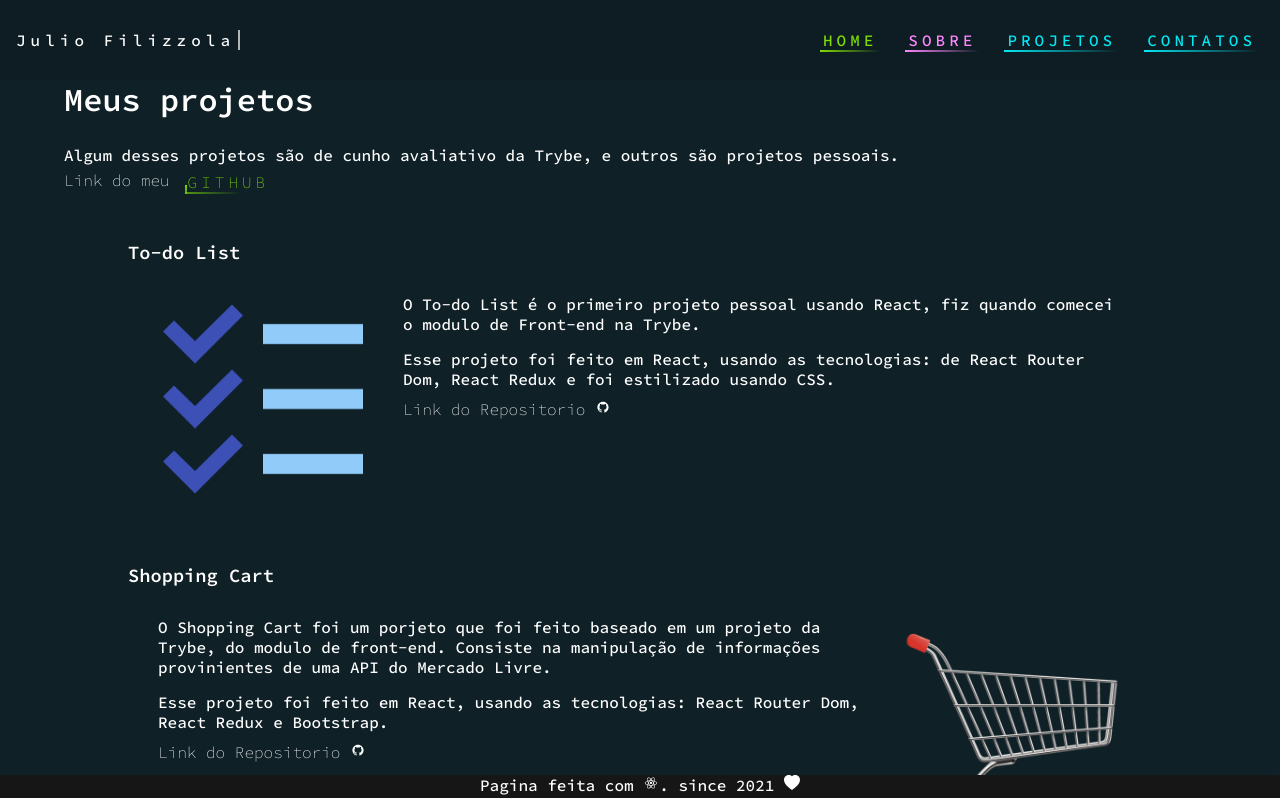
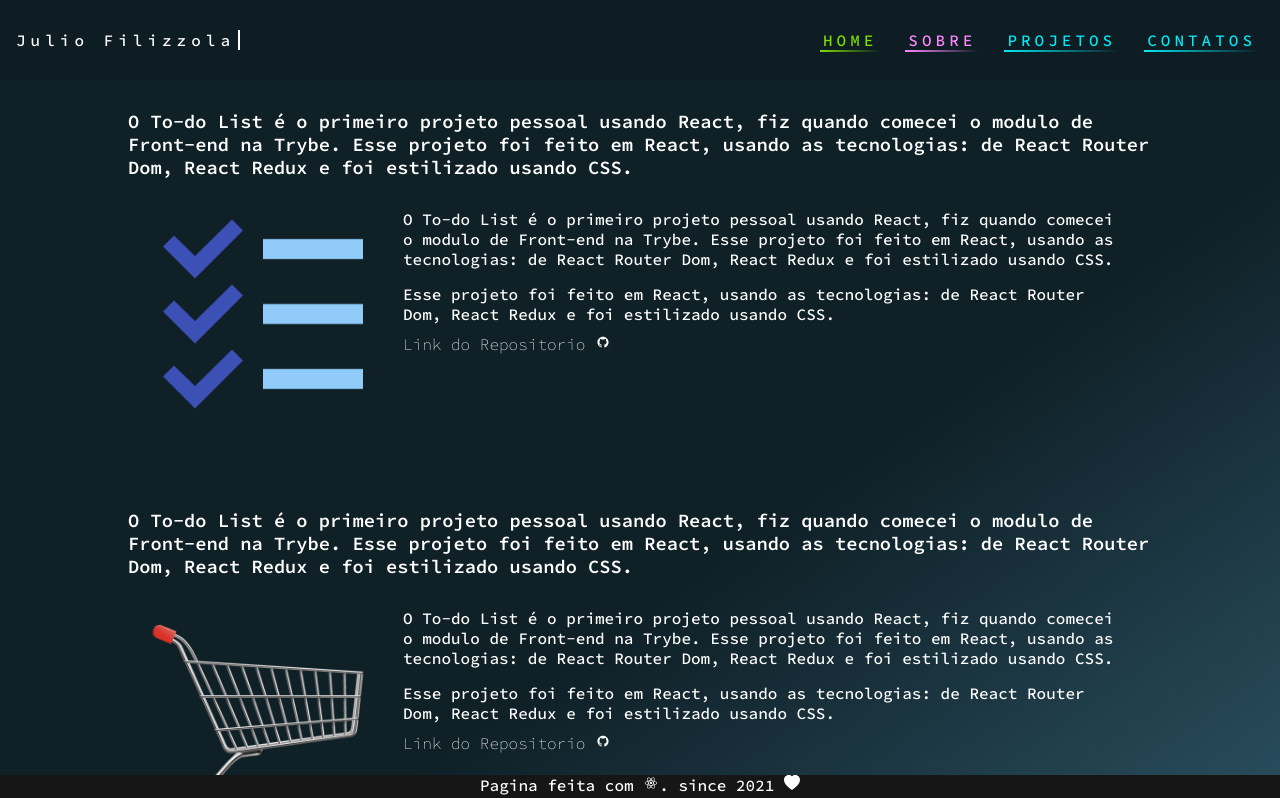
Before and after one commit to juliofilizzola/juliofilizzola-portfolio, a React (Create React App) app: page /projects in a window 1280 px wide. Shown: the top 798 px of the page. Built offline with nearby package versions, Linux system fonts and the light colour scheme.

Commit message:
⚡️ :Modificando page Projects para pegar o json

```diff
--- a/src/pages/Projects.tsx
+++ b/src/pages/Projects.tsx
@@ -1,31 +1,61 @@
 import React from 'react';
 import { DiGithubBadge } from 'react-icons/di';
 import { useLocation } from 'react-router-dom';
-import Todo from '../image/todoList.png';
+// import Todo from '../image/todoList.png';
 // import ProjectsImg from '../image/project.png';
-import Avenges from "../image/avengers.png";
-import logo from "../image/logo.svg";
-import shoppingCart from "../image/shopping-cart.png";
+// import Avenges from "../image/avengers.png";
+// import logo from "../image/logo.svg";
+// import shoppingCart from "../image/shopping-cart.png";
 import './style/projects/projects.css';
 import Header from '../components/Header';
 import Footer from '../components/Footer';
+import context from './context.json';
 
 function Projects() {
   const location = useLocation();
+  const [projectItens, setProjectItens] = React.useState<any>([]);
 
   React.useEffect(() => {
+
     if (location.pathname === '/projects') {
       document.title = 'Projects';
       // document.getElementById("favicon").href = ProjectsImg;
     }
   });
+  React.useEffect(() => {
+    setProjectItens([...context.projects]);
+  }, []);
 
   return (
     <div className="pageProjects">
       <Header />
 
       <div className="project-container">
-        <main>
+
+        {
+          projectItens ?
+            projectItens.map((value: any) => (
+            <>
+            <div className="Project">
+            <h3 className="h3Project">{value.aboutProject}</h3>
+            <div className="containerProject">
+              <img className="img-projects" src={require('../image/' + value.imageSource)} alt='imagem do projeto' />
+              <div className="text_Container">
+                <p>
+                  {value.aboutProject}
+                </p>
+                <p>
+                  Esse projeto foi feito em React, usando as tecnologias: de React Router Dom, React Redux e foi estilizado usando CSS.
+                  <a href={value.url} className="link_git" target="_blank" rel="noreferrer" >Link do Repositorio <DiGithubBadge /></a>
+                </p>
+              </div>
+              </div>
+            </div>
+            </>
+          )) :
+          <div>heloo</div>
+        }
+        {/* <main>
           <h1>Meus projetos</h1>
           <div>
             Algum desses projetos são de cunho avaliativo da Trybe, e outros são projetos pessoais.
@@ -122,6 +152,7 @@ function Projects() {
           </div>
 
         </section>
+          */}
       </div>
       <Footer />
     </div>
```
